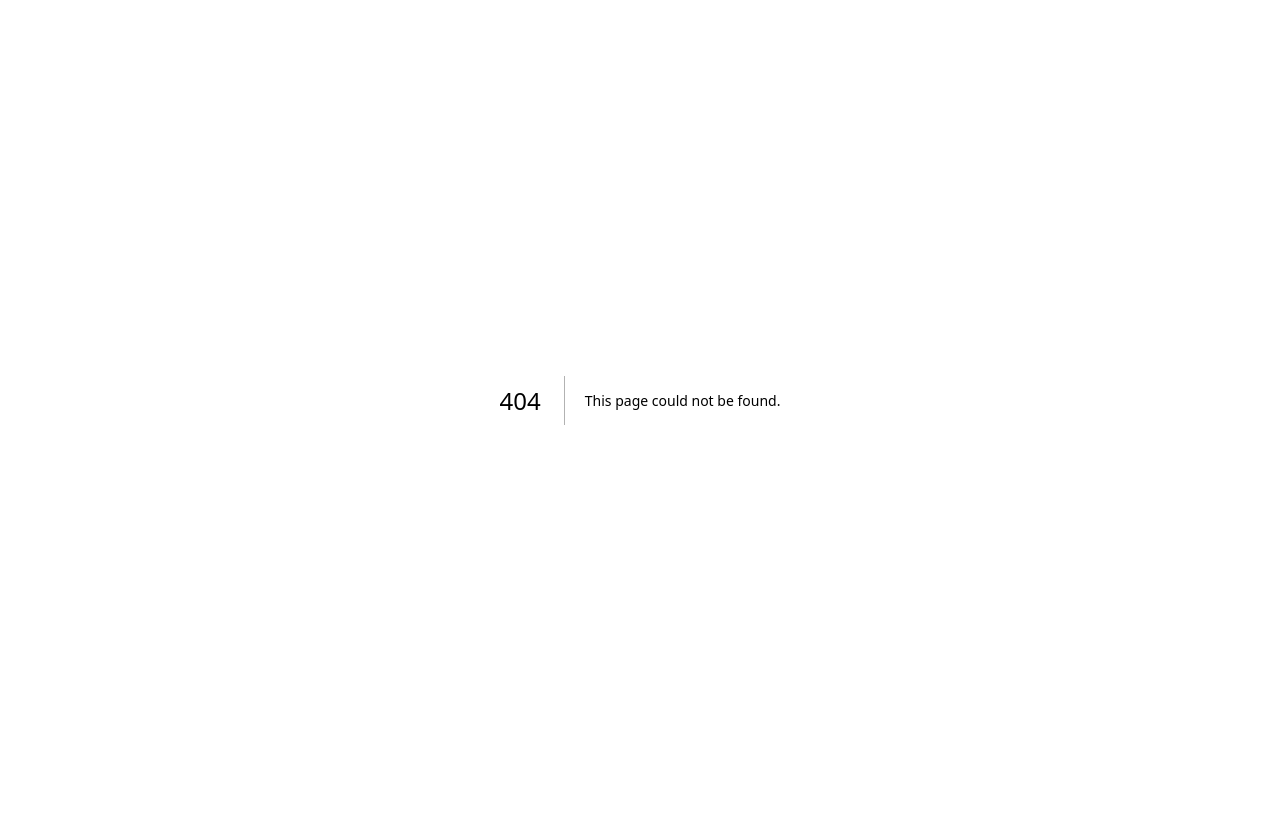
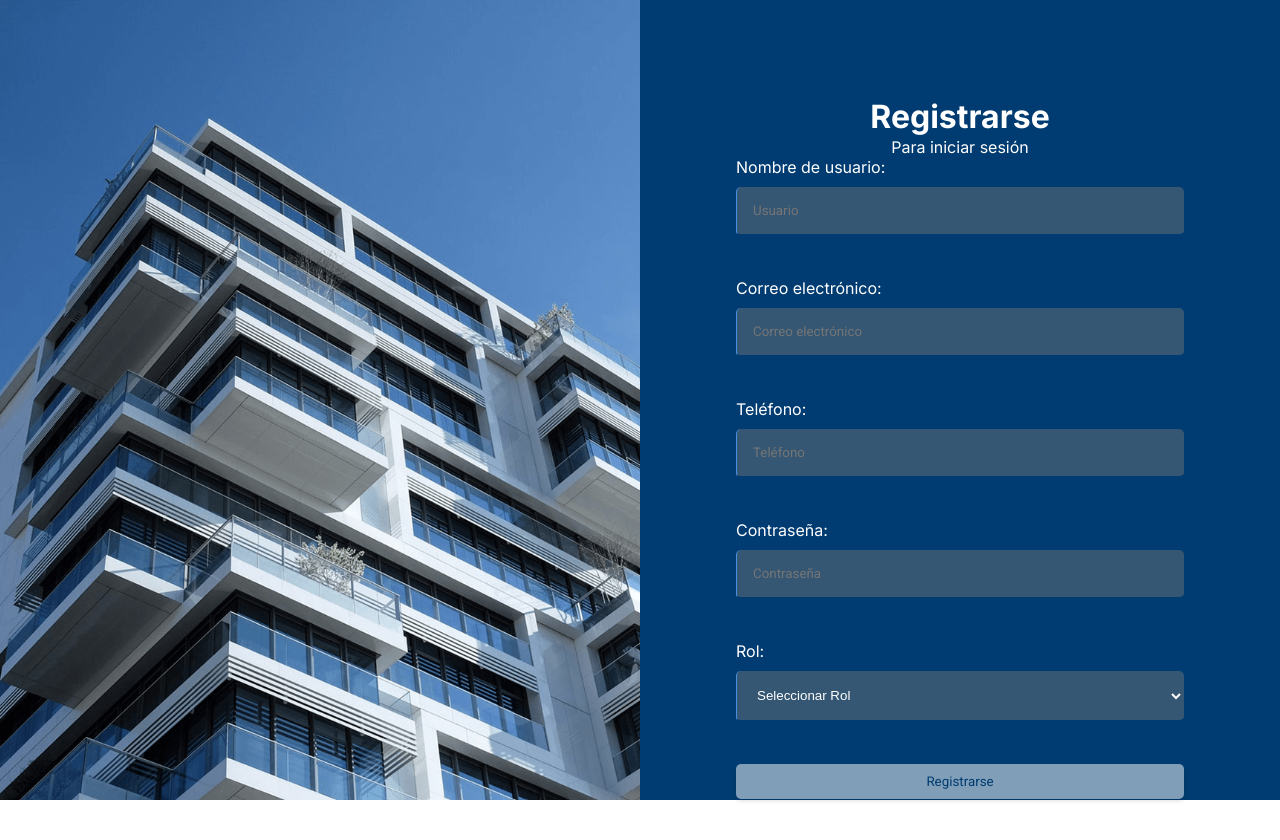
Before and after one commit to MoralesWilll/Project, a Next.js app in the folder front/: page /pages/register in a window 1280 px wide. Before the commit this address had no page. Shown: the top 840 px of the page. Before the commit the page ends 800 px from the top, so only its background shows below. Built offline with nearby package versions, Linux system fonts and the light colour scheme.

Commit message:
feat: register page added

```diff
--- /dev/null
+++ b/front/src/app/pages/register/page.tsx
@@ -0,0 +1,9 @@
+import Register from "@/components/register/RegisterForm";
+
+const RegisterPage: React.FC = () => {
+    return (
+        <Register />
+    );
+}
+
+export default RegisterPage;
--- /dev/null
+++ b/front/src/components/register/RegisterForm.tsx
@@ -0,0 +1,158 @@
+"use client"
+
+import React from "react"
+import { useState } from "react"
+import Form from "@/components/form/Form"
+import Label from "@/components/ui/Label.ui"
+import Input from "@/components/ui/Input.ui"
+import Select from "@/components/ui/Select.ui"
+import Button from "@/components/ui/Button.ui"
+import { Container, CardForm, GroupTitle, InputContent, ImageContainer, BackgroundForm } from "@/components/form/styledForm"
+import Link from "next/link"
+import { colors } from "@/app/GlobalStyles"
+import Image from "next/image"
+
+
+interface UserData{
+    username: string
+    email: string
+    phone: string
+    password: string
+    role?: string
+}
+
+const initialState: UserData = {
+    username: "",
+    email: "",
+    phone: "",
+    password: "",
+    role: "",
+}
+
+const Register: React.FC = () => {
+    const [user, setUser] = useState<UserData>(initialState)
+    const [error, setError] = useState<string>("")
+
+    const handleChange = (e: React.ChangeEvent<HTMLInputElement | HTMLSelectElement>) => {
+        const { name, value } = e.target
+        setUser((prevState) => ({
+            ...prevState,
+            [name]: value,
+        }))
+    }
+
+    const handleSubmit = async (e: React.FormEvent<HTMLFormElement>) => {
+        e.preventDefault()
+        setError("")
+
+        try {
+            const response = await fetch("http://localhost:4000/users", {
+                method: "POST",
+                headers: {
+                    "Content-Type": "application/json",
+                },
+                body: JSON.stringify(user),
+            })
+
+            if (!response.ok) {
+                throw new Error("Server Error")
+            }
+
+            const data: UserData = await response.json()
+            console.log("Success:", data)
+            console.log("User registered successfully!")
+            console.log(user)
+            setUser(initialState)
+
+        } catch (error) {
+            console.error("Error:", error)
+            setError("Error al registrar usuario")
+        }
+    }
+    return (
+        <Container $fC="row-reverse">
+            <CardForm>
+                <GroupTitle>
+                    <h1>Registrarse</h1>
+                    <span>Para iniciar sesión</span>
+                </GroupTitle>
+                <Form onSubmit={handleSubmit}>
+                    <InputContent>
+                        <Label label="Nombre de usuario" for="username" />
+                        <Input
+                            type="text"
+                            id="username"
+                            name="username"
+                            placeholder="Usuario"
+                            value={user.username}
+                            onChange={handleChange}
+                            $padding="1rem"
+                            required
+                        />
+                    </InputContent>
+
+
+                    <InputContent>
+                        <Label label="Correo electrónico" for="email" />
+                        <Input
+                            type="email"
+                            id="email"
+                            name="email"
+                            placeholder="Correo electrónico"
+                            value={user.email}
+                            onChange={handleChange}
+                            $padding="1rem"
+                            required
+                        />
+                    </InputContent>
+
+                    <InputContent>
+                        <Label label="Teléfono" for="phone" />
+                        <Input
+                            type="phone"
+                            id="phone"
+                            name="phone"
+                            placeholder="Teléfono"
+                            value={user.phone}
+                            onChange={handleChange}
+                            $padding="1rem"
+                        />
+                    </InputContent>
+
+                    <InputContent>
+                        <Label label="Contraseña" for="password" />
+                        <Input
+                            type="password"
+                            id="password"
+                            name="password"
+                            placeholder="Contraseña"
+                            value={user.password}
+                            onChange={handleChange}
+                            $padding="1rem"
+                            required
+                        />
+                    </InputContent>
+
+                    <InputContent>
+                        <Label label="Rol" for="role" />
+                        <Select
+                            id="role"
+                            name="role"
+                            value={user.role || ""}
+                            onChange={handleChange}
+                            $padding="1rem"
+                            required
+                        />
+                    </InputContent>
+
+                    {error && <p>{error}</p>}
+                    <Button type="submit" disabled={ user.email === "" || user.username === "" || user.password === ""} $bgColor={colors.white}>Registrarse</Button>
+                    <p>¿Ya tienes una cuenta? <Link href="/pages/login">Inicia sesión</Link></p>
+                </Form>
+            </CardForm>
+            <BackgroundForm />
+        </Container>
+    )
+}
+
+export default Register
--- /dev/null
+++ b/front/src/components/ui/Select.ui.tsx
@@ -0,0 +1,66 @@
+'use client'
+import React from "react"
+import styled from "styled-components"
+import { colors } from "@/app/GlobalStyles"
+
+interface SelectProps extends StylesProps {
+    id: string
+    name: string
+    value: string
+    onChange?: (e: React.ChangeEvent<HTMLSelectElement>) => void
+    disabled?: boolean
+    className?: string
+    required?: boolean
+}
+
+interface StylesProps {
+    width?: string
+    $padding?: string
+    margin?: string
+}
+
+const SelectField = styled.select<StylesProps>`
+    background-color: ${colors.bluegray};
+    color: ${colors.white};
+    padding: ${(props) => props.$padding || "0.75rem"};
+    border: none;
+    border-left: 1px solid ${colors.primary};
+    border-bottom: 2px solid ${colors.secondary};
+    border-radius: 5px;
+    transition: border-color 0.3s ease;
+    &:focus {
+        border-color: ${colors.primary};
+    }
+    &:focus-visible {
+        outline: none;
+        border-color: ${colors.primary};
+    }
+`
+
+const options = [
+    { value: "arrendatario", label: "Arrendatario" },
+    { value: "cliente", label: "Cliente" },
+]
+
+const Select: React.FC<SelectProps> = ({ id, name, value, onChange, disabled, required, ...styledProps }) => {
+    return (
+        <SelectField
+            id={id}
+            name={name}
+            value={value}
+            onChange={onChange}
+            disabled={disabled}
+            required={required}
+            {...styledProps}
+        >
+            <option value="" hidden selected disabled>Seleccionar Rol</option>  // Add an empty option for users to select
+            {options.map((option) => (
+                <option key={option.value} value={option.value}>
+                    {option.label}
+                </option>
+            ))}
+        </SelectField>
+    )
+}
+
+export default Select
```
